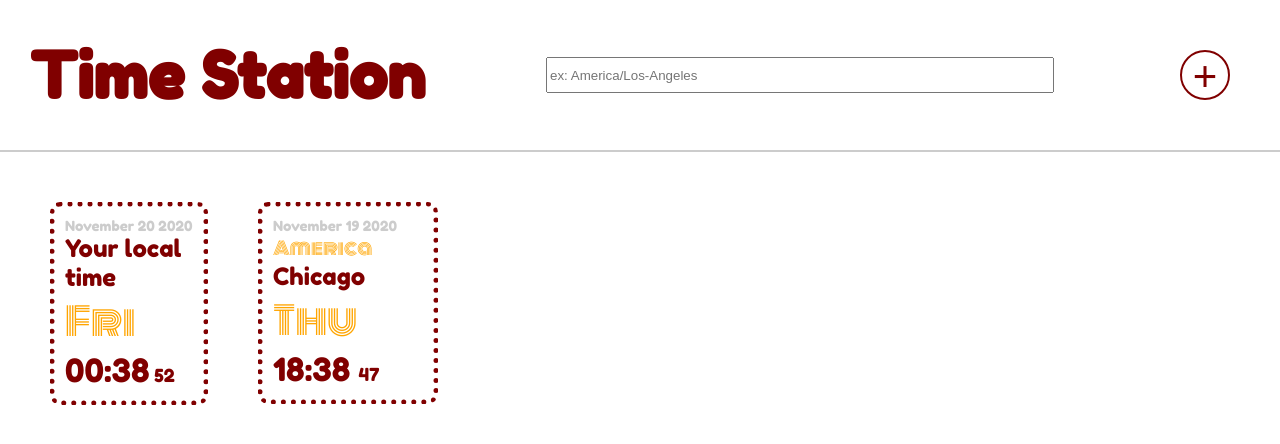
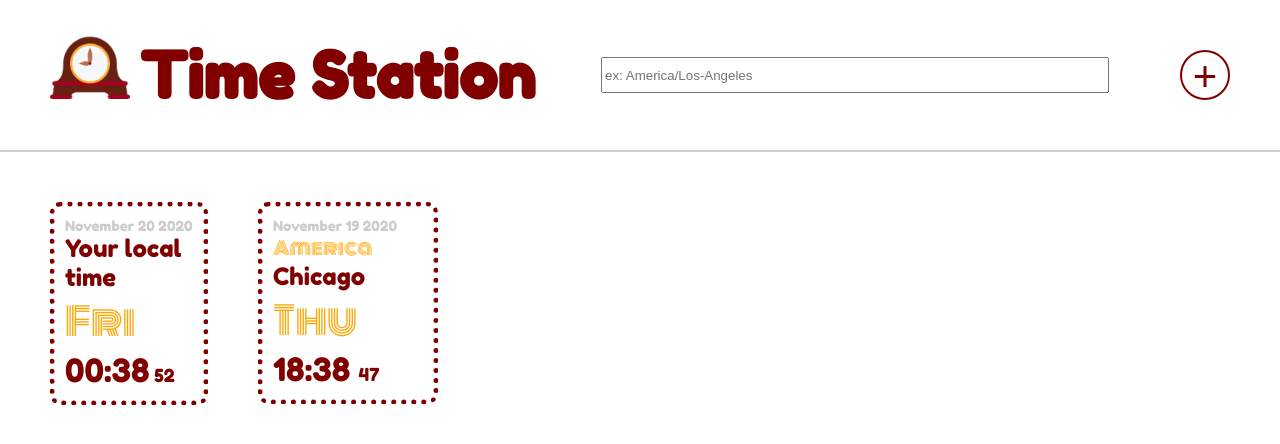
Before and after one commit to xiongkb/timezone-clock, a React (Create React App) app: page / in a window 1280 px wide. Shown: the top 444 px of the page. Built offline with nearby package versions, Linux system fonts and the light colour scheme.

Commit message:
added icon logo to navbar

```diff
--- a/src/Components/Navbar/navbar.css
+++ b/src/Components/Navbar/navbar.css
@@ -9,7 +9,6 @@
 .app-title {
     display: inline-block;
     width: 400px;
-    margin-left: 30px;
 }
 .add-tz-btn, .close-tz-btn {
     display: inline-block;
@@ -39,3 +38,8 @@
     width: 500px;
     height: 30px;
 }
+.clock-logo {
+    width: 80px;
+    margin-left: 50px;
+    margin-right: 10px;
+}
--- a/src/Components/Navbar/navbar.js
+++ b/src/Components/Navbar/navbar.js
@@ -1,12 +1,16 @@
-import React, { useEffect, useState } from "react";
+import React from "react";
 import "./navbar.css";
+import logo from "./logo.png"
 
 const Navbar = (props) => {
 
     // rendering items
     return (
         <div className="navBar">
-            <h1 className="app-title">Time Station</h1>
+            <div>
+                <img src={logo} alt="Red Clock" className="clock-logo"></img>
+                <h1 className="app-title">Time Station</h1>
+            </div>
             <input
                 className="search-bar"
                 placeholder="ex: America/Los-Angeles"
```
Also changed, not shown: src/Components/Navbar/logo.png (added).
